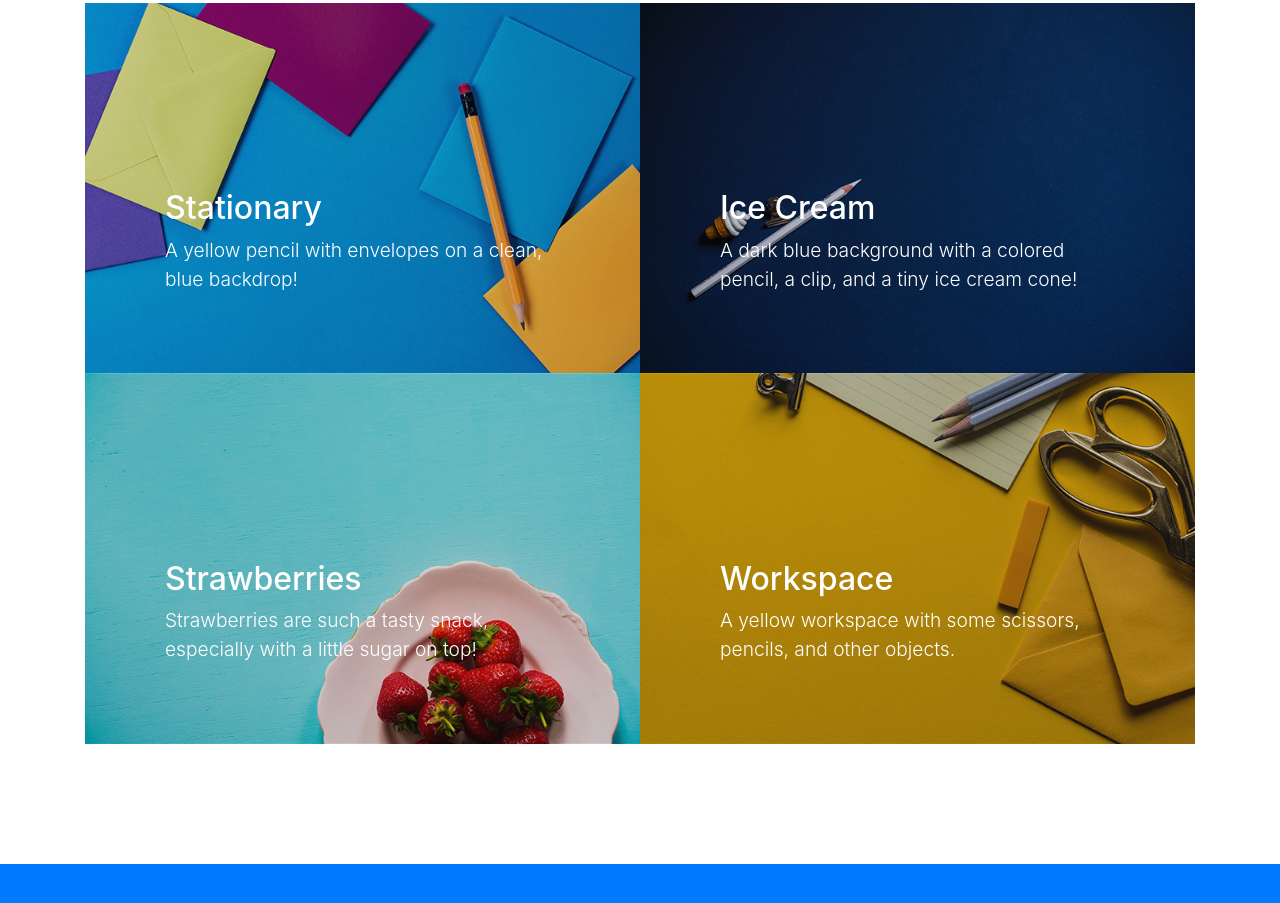
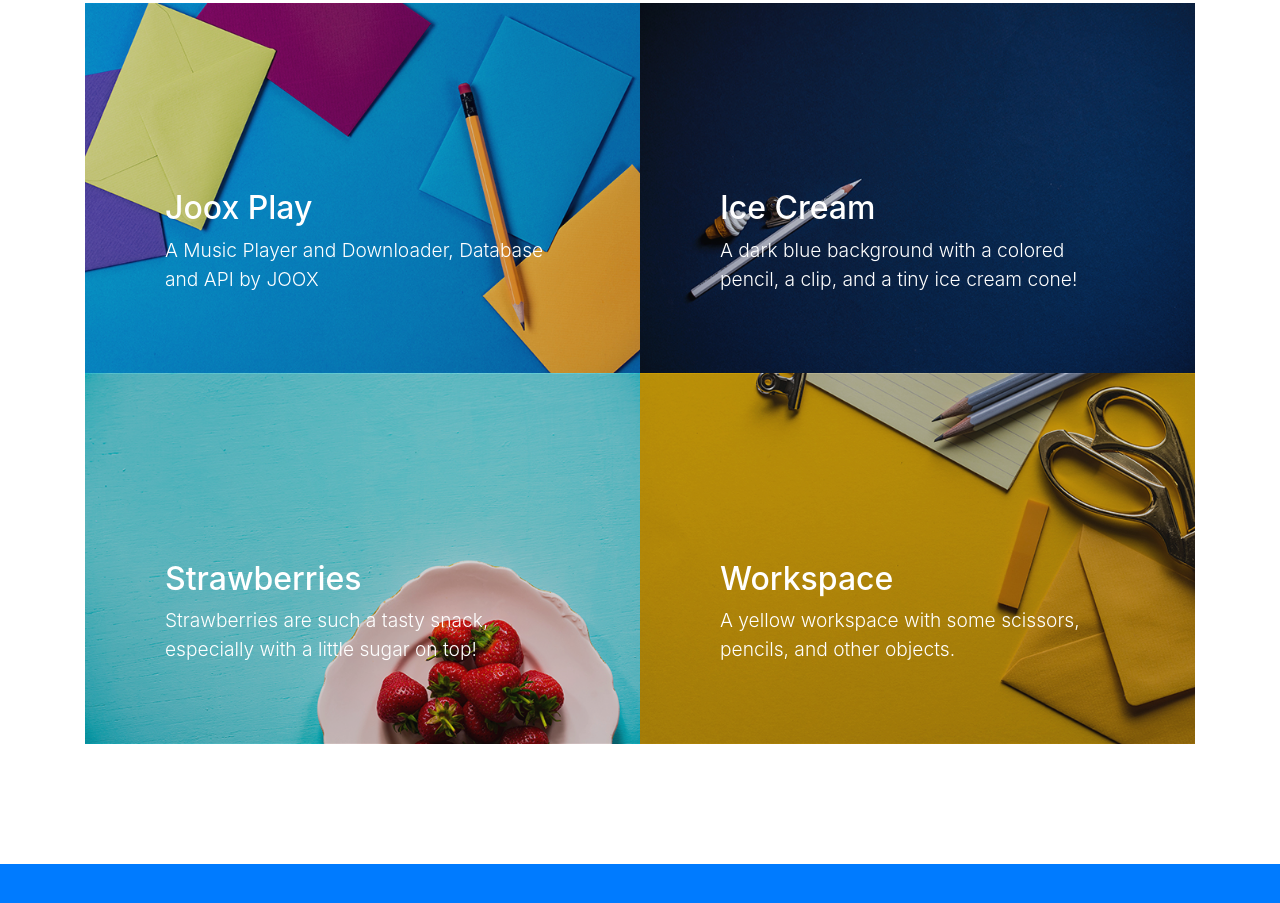
Before and after one commit to Tony211259/tony211259.github.io, a website with bundled scripts: page index.html in a window 1280 px wide. Shown: the part 2752-3655 px from the top of the page. Built offline with nearby package versions, Linux system fonts and the light colour scheme.

Commit message:
Update index.html

```diff
--- a/index.html
+++ b/index.html
@@ -155,11 +155,11 @@
       </div>
       <div class="row no-gutters">
         <div class="col-lg-6">
-          <a class="portfolio-item" href="#!">
+          <a class="portfolio-item" href="jooxplay">
             <div class="caption">
               <div class="caption-content">
-                <div class="h2">Stationary</div>
-                <p class="mb-0">A yellow pencil with envelopes on a clean, blue backdrop!</p>
+                <div class="h2">Joox Play</div>
+                <p class="mb-0">A Music Player and Downloader, Database and API by JOOX</p>
               </div>
             </div>
             <img class="img-fluid" src="img/portfolio-1.jpg" alt="">
```
